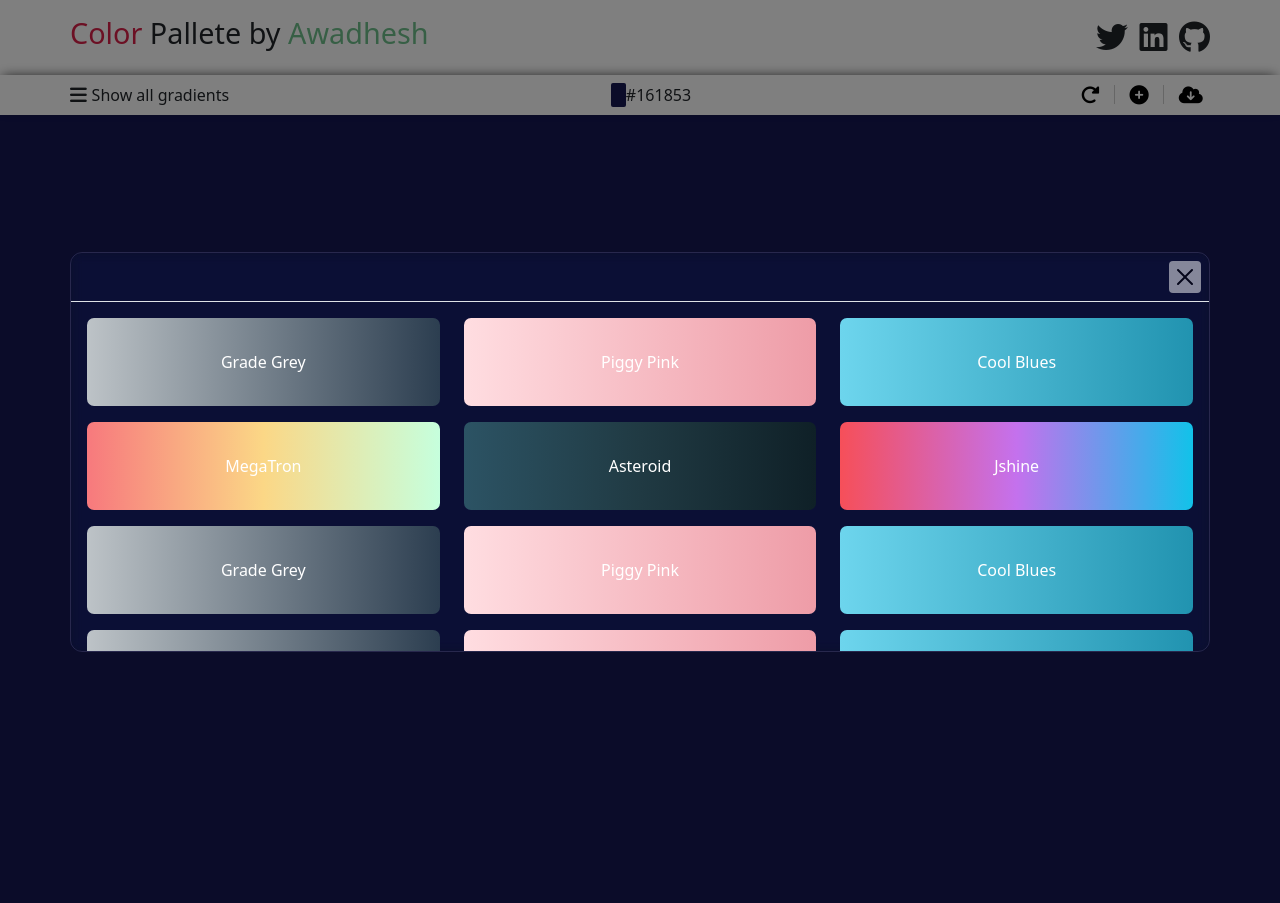
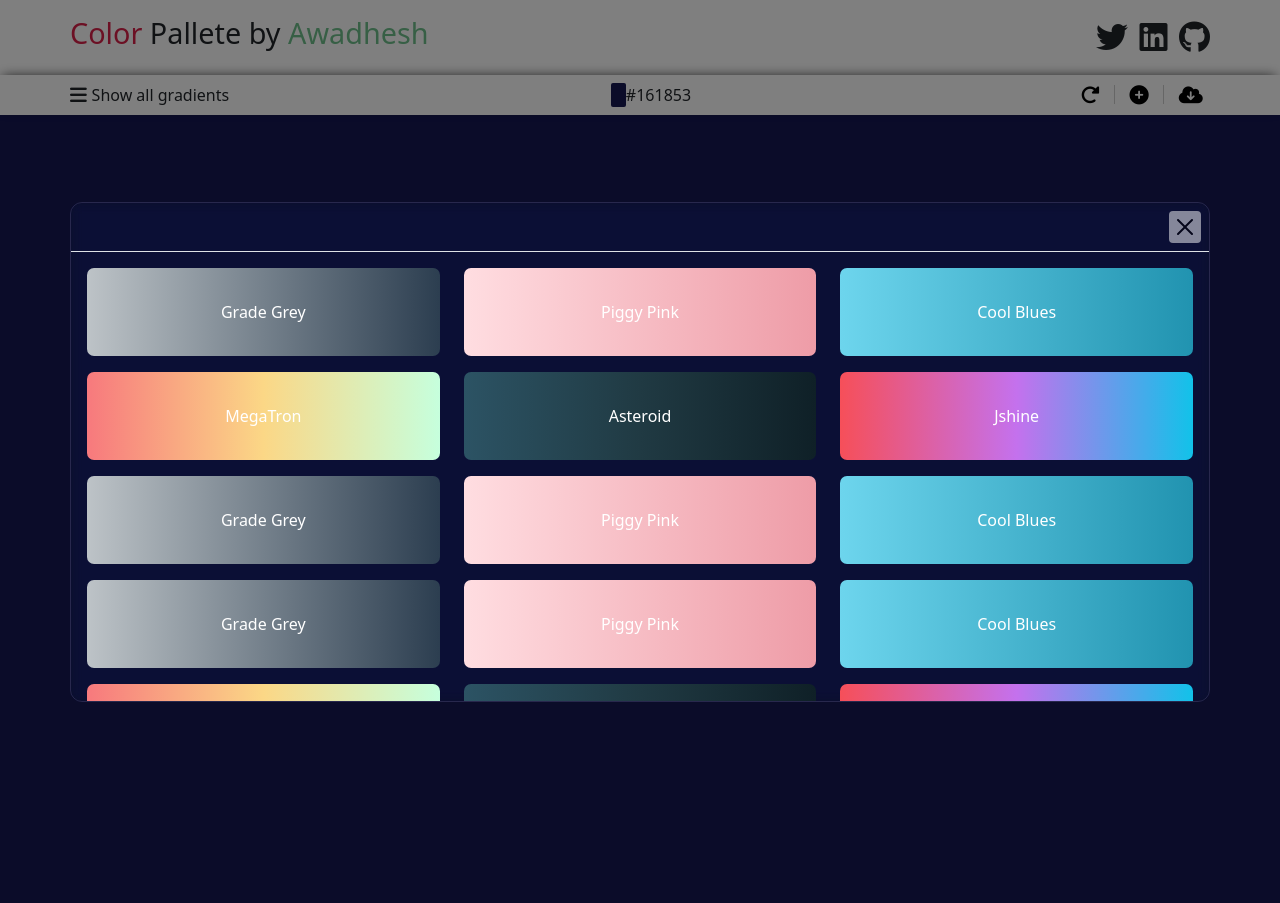
Before and after one commit to Awadheshbairagi/Color_pallete, a PHP site: page /ff06/test.html in a window 1280 px wide, after a click that opens the changed part. Run offline with PHP 8.4, Linux system fonts and the light colour scheme; some web fonts are replaced.

Commit message:
increase modal height

```diff
--- a/test.css
+++ b/test.css
@@ -110,7 +110,7 @@ header {
 }
 
 .modal-content{
-  max-height: 400px;
+  max-height: 500px;
   overflow-y: scroll;
   backdrop-filter: blur(6px) saturate(173%);
   -webkit-backdrop-filter: blur(6px) saturate(173%);
```
